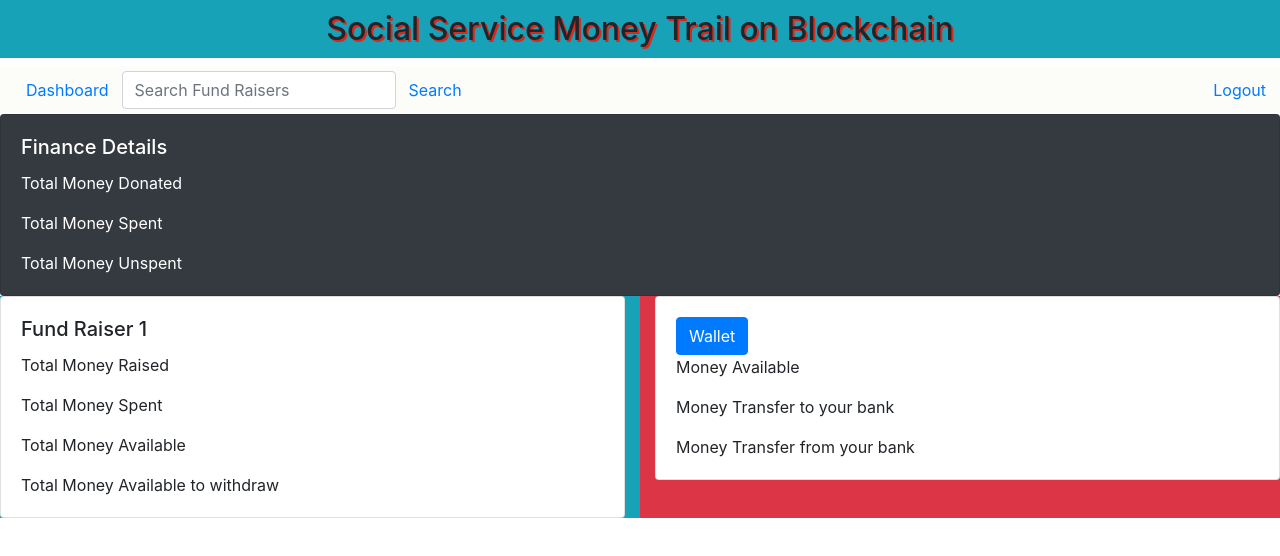
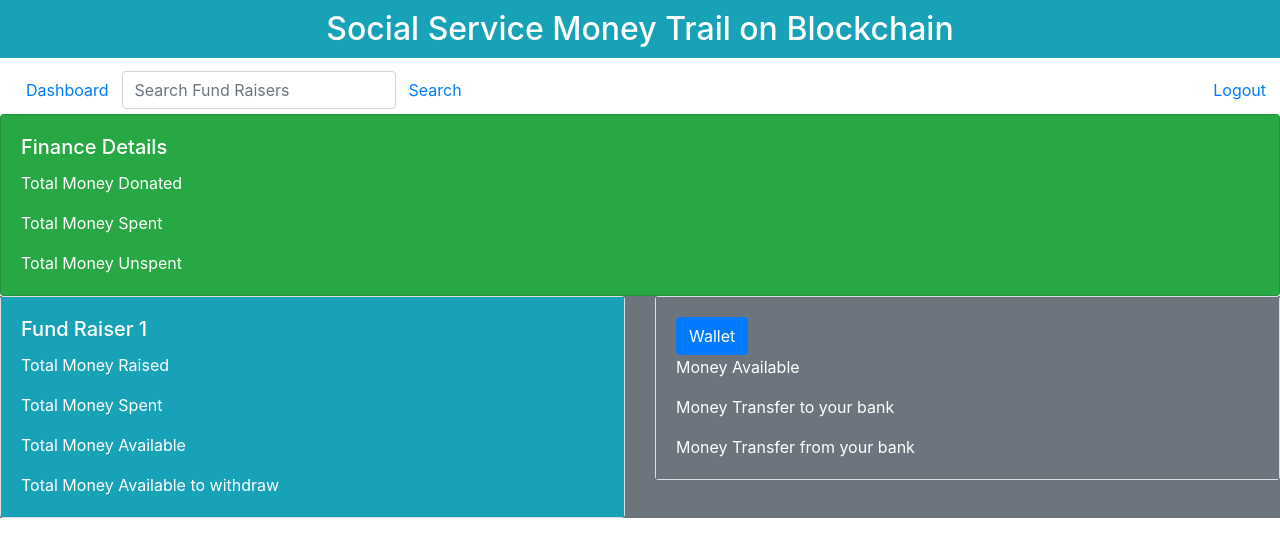
Before and after one commit to ravindragsingh/ngoSocial, an Angular app: page /common/dashboard in a window 1280 px wide. Shown: the top 556 px of the page. Built offline with nearby package versions, Linux system fonts and the light colour scheme.

Commit message:
UiDasboard

```diff
--- a/src/app/app.component.css
+++ b/src/app/app.component.css
@@ -1,6 +1,6 @@
 .header {
     text-align: center;
-    text-shadow: 2px 2px rgba(255, 17, 0, 0.836);
+    /* text-shadow: 2px 2px rgba(0, 47, 255, 0.836); */
     padding-top: 10px;
     padding-bottom: 10px;
 }
--- a/src/app/app.component.html
+++ b/src/app/app.component.html
@@ -1,2 +1,2 @@
-<h2 class="header bg-info">Social Service Money Trail on Blockchain</h2>
+<h2 class="header bg-info text-white">Social Service Money Trail on Blockchain</h2>
 <router-outlet></router-outlet>
--- a/src/app/login/common/common.component.html
+++ b/src/app/login/common/common.component.html
@@ -1,4 +1,4 @@
-<nav class="navbar navbar-light navbar-toggler" style="background-color: #fcfcf9;">
+<nav class="navbar navbar-light navbar-toggler" style="background-color: #fffffe;">
     <form class="form-inline">
 
         <button class="btn btn-link ml-auto" style="position: absolute; right: 0;" type=" button ">Logout</button>
--- a/src/app/login/common/dashboard/dashboard.component.html
+++ b/src/app/login/common/dashboard/dashboard.component.html
@@ -1,5 +1,5 @@
-<div class="card w-100 text-white bg-dark">
-    <div class="card-body">
+<div class="card w-100 text-white bg-success">
+    <div class="card-body ">
         <h5 class="card-title">Finance Details</h5>
         <p class="card-text">Total Money Donated</p>
         <p class="card-text">Total Money Spent</p>
@@ -10,9 +10,9 @@
 
 
 <div class="row ">
-    <div class="col-sm-6 bg-info">
+    <div class="col-sm-6 text-white bg-secondary ">
         <div class="card">
-            <div class="card-body">
+            <div class="card-body bg-info">
                 <h5 class="card-title">Fund Raiser 1</h5>
                 <p class="card-text">Total Money Raised</p>
                 <p class="card-text">Total Money Spent</p>
@@ -22,9 +22,9 @@
             </div>
         </div>
     </div>
-    <div class="col-sm-6 bg-danger">
+    <div class="col-sm-6  text-white bg-secondary ">
         <div class="card">
-            <div class="card-body">
+            <div class="card-body bg-secondary">
                 <button class="btn btn-primary">Wallet</button>
                 <p class="card-text">Money Available</p>
                 <p class="card-text">Money Transfer to your bank</p>
```
